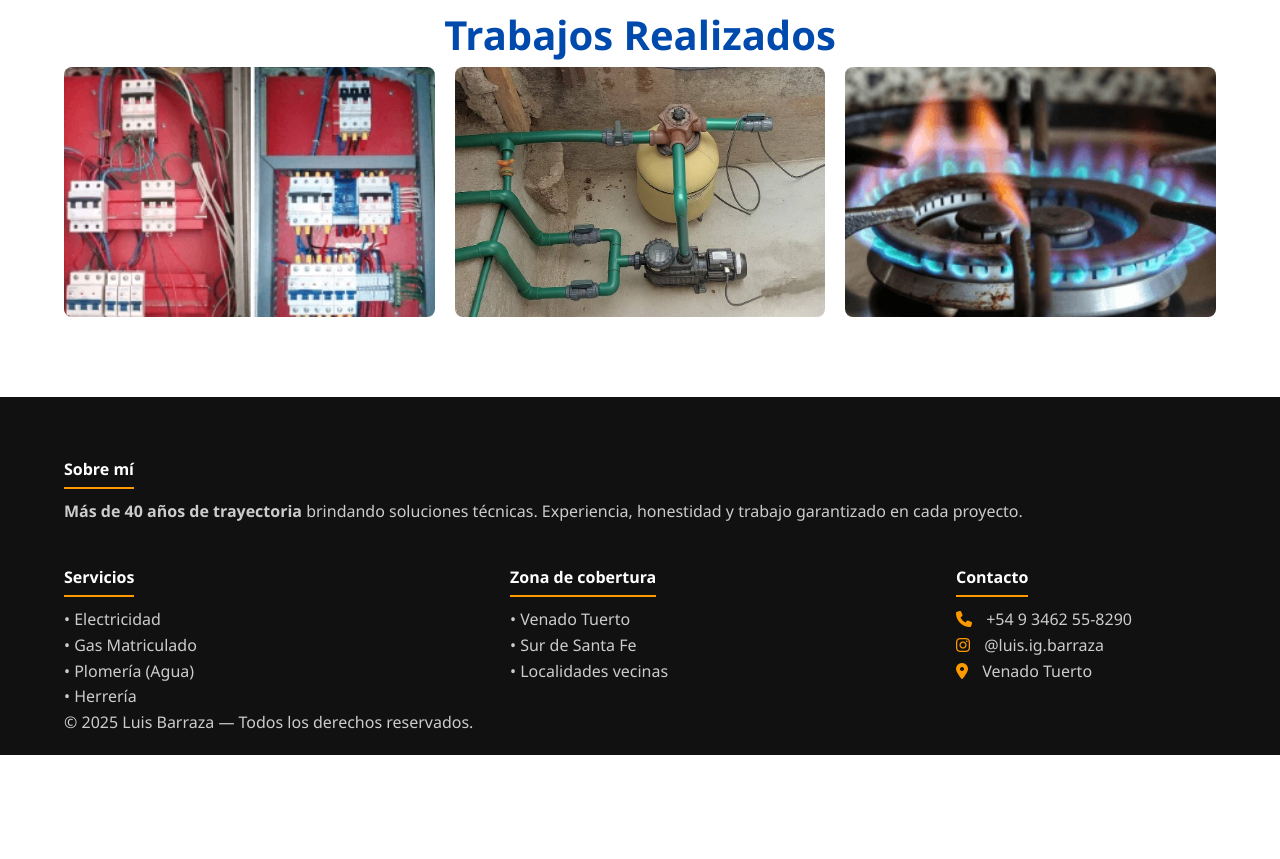
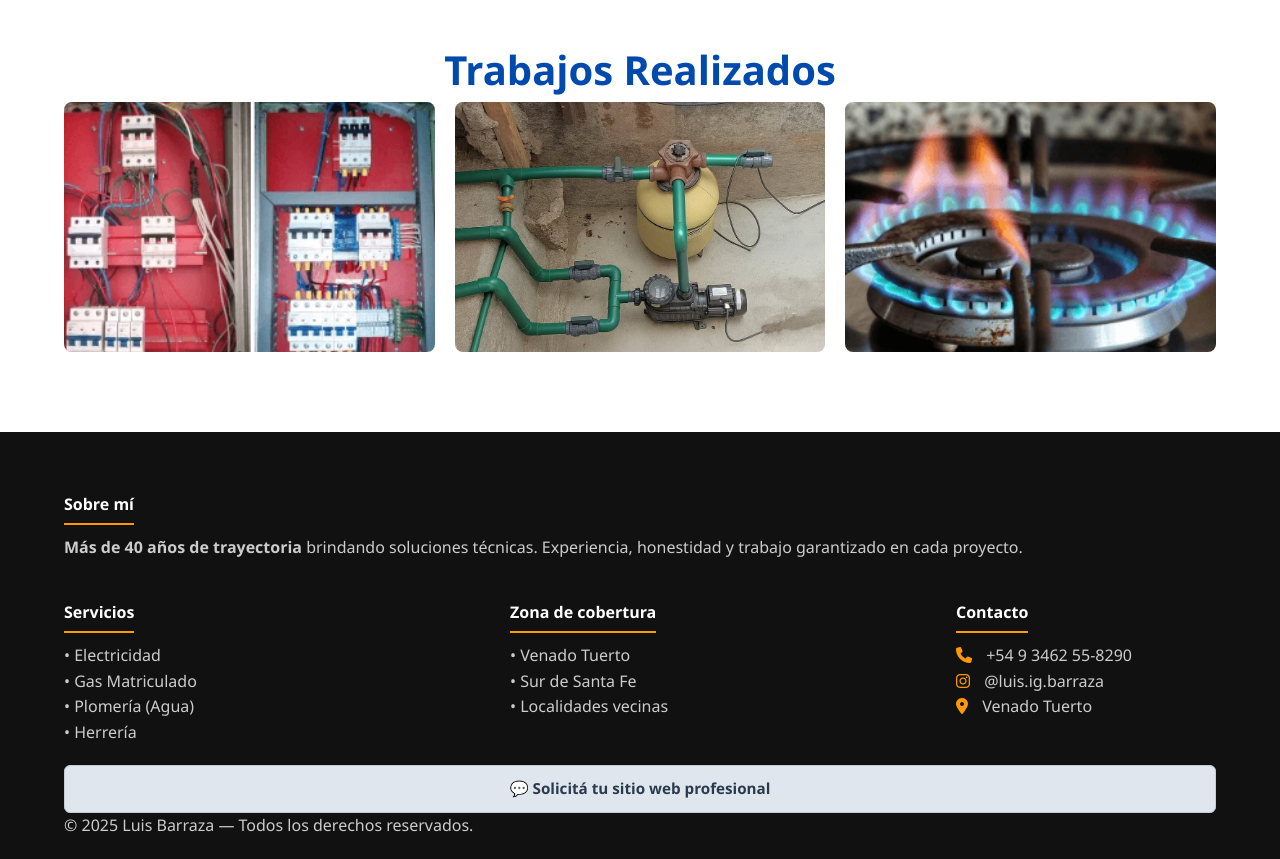
Before and after one commit to SHOP2034/LuisBarraza, a plain HTML site: page index.html in a window 1280 px wide. Shown: the part 2709-3568 px from the top of the page. Before the commit the page ends 3464 px from the top, so only its background shows below. Drawn offline with Linux system fonts and the light colour scheme.

Commit message:
Add files via upload

```diff
--- a/index.html
+++ b/index.html
@@ -3,7 +3,6 @@
 <head>
     <meta charset="UTF-8">
     <meta name="viewport" content="width=device-width, initial-scale=1.0">
-    <link rel="icon" type="image/png" href="imagenes/LB.png">
 
     <title>Luis Barraza | Gasista, Electricista, Plomero y Herrero en Venado Tuerto</title>
     <meta name="description" content="Luis Barraza: Soluciones técnicas con más de 40 años de experiencia. Gasista matriculado, Electricista, Plomero y Herrero en Venado Tuerto. Urgencias y obras.">
@@ -158,6 +157,7 @@
             <li><i class="fas fa-check-circle"></i> Instalación de bombas elevadoras y presurizadoras.</li>
             <li><i class="fas fa-check-circle"></i> Instalación de sanitarios y mochilas.</li>
             <li><i class="fas fa-check-circle"></i> Reemplazo de cañerías antiguas por termofusión.</li>
+            <li><i class="fas fa-check-circle"></i> Instalación de purificadores de agua por ósmosis inversa.</li>
         </ul>
 
         <h3 style="font-size:1.6rem; margin-top:25px; color:var(--secondary-color);">Servicios de Electricidad</h3>
@@ -222,7 +222,12 @@
             </div>
 
         </div>
-
+       <div class="banner-web-btn">
+    <a href="https://wa.me/5493541521014?text=Hola%20quisiera%20información%20sobre%20un%20sitio%20web%20profesional"
+       target="_blank">
+        💬 Solicitá tu sitio web profesional
+    </a>
+</div>
         <div class="copyright">
             &copy; <span id="year"></span> Luis Barraza — Todos los derechos reservados.
         </div>
--- a/style.css
+++ b/style.css
@@ -171,6 +171,23 @@ footer {
 }
 
 .footer-col i { color: var(--secondary-color); margin-right: 10px; }
+
+.banner-web-btn {
+    width: 100%;
+    background: #dfe6ee; /* azul gris suave */
+    text-align: center;
+    padding: 10px 0;
+    margin-top: 20px;
+    border-radius: 6px;
+    border: 1px solid #c3ccd6;
+}
+
+.banner-web-btn a {
+    color: #2a3b4d; /* azul profesional oscuro */
+    font-size: 0.95rem;
+    font-weight: 600;
+    text-decoration: none;
+}
 
 copyright {
     border-top: 1px solid #333;
```
